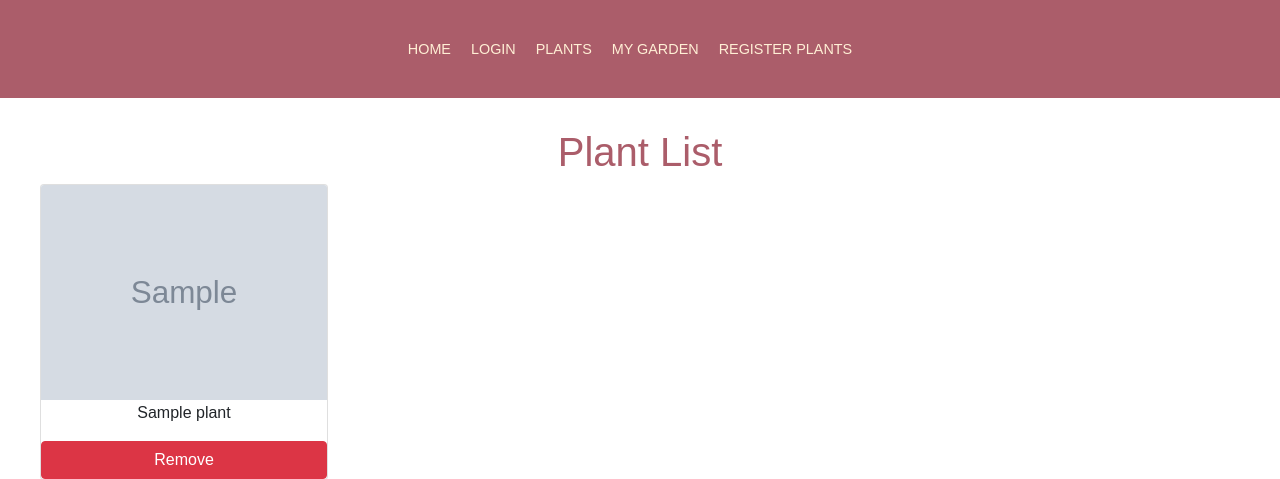
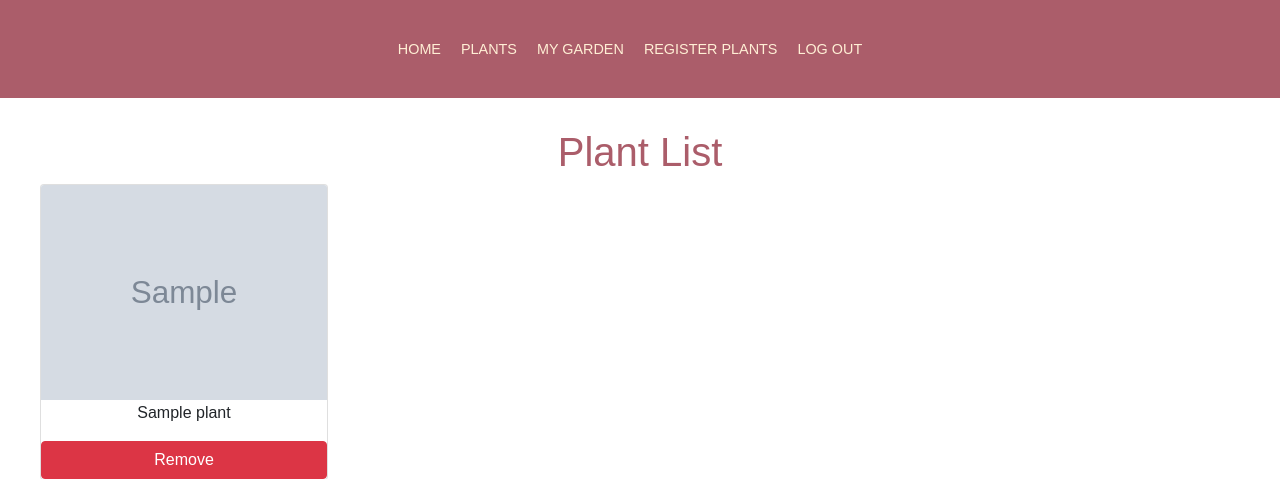
Before and after one commit to mattpavord/cactus, a Django app: page /raincheck/my_garden/ in a window 1280 px wide. Shown: the top 479 px of the page. Run offline with Django 3.2, Linux system fonts and the light colour scheme; a user stored in the database is signed in; tables that the repository leaves empty hold one stand-in row (values such as "Sample post"); grey boxes marked "Sample" are stand-in pictures.

Commit message:
Logout functionality

```diff
--- a/cactushugger/settings.py
+++ b/cactushugger/settings.py
@@ -109,7 +109,8 @@ AUTH_PASSWORD_VALIDATORS = [
     },
 ]
 
-LOGIN_REDIRECT_URL = 'plants'
+LOGIN_REDIRECT_URL = '/'
+LOGOUT_REDIRECT_URL = '/'
 
 
 # Internationalization
--- a/cactushugger/urls.py
+++ b/cactushugger/urls.py
@@ -1,4 +1,5 @@
 from django.contrib import admin
+from django.contrib.auth.views import LogoutView
 from django.urls import path, include
 from django.views.generic import RedirectView
 from django.conf import settings
@@ -12,4 +13,5 @@ urlpatterns = [
     path('signup/', core_views.signup, name='signup'),
     path('', RedirectView.as_view(url='raincheck/', permanent=True)),
     path('login/', core_views.AdminLogin.as_view(), name='login'),
+    path('^logout/', LogoutView.as_view(), {'next_page': settings.LOGOUT_REDIRECT_URL}, name='logout'),
 ] + static(settings.MEDIA_URL, document_root=settings.MEDIA_ROOT)
--- a/raincheck/templates/base_generic.html
+++ b/raincheck/templates/base_generic.html
@@ -19,9 +19,6 @@
                         <a href="{% url 'index' %}">Home</a>
                     </div>
                     <div class="nav-link-wrapper">
-                        <a href="{% url 'login' %}">Login</a>
-                    </div>
-                    <div class="nav-link-wrapper">
                         <a href="{% url 'plants' %}">Plants</a>
                     </div>
                     <div class="nav-link-wrapper">
@@ -30,6 +27,15 @@
                     <div class="nav-link-wrapper">
                         <a href="{% url 'catalogue-plant' %}">Register plants</a>
                     </div>
+                    {% if user.is_authenticated %}
+                        <div class="nav-link-wrapper">
+                            <a href="{% url 'logout' %}">Log Out</a>
+                        </div>
+                    {% else %}
+                        <div class="nav-link-wrapper">
+                            <a href="{% url 'login' %}">Login</a>
+                        </div>
+                    {% endif %}
                 </div>
             </div>
         {% endblock %}
```
